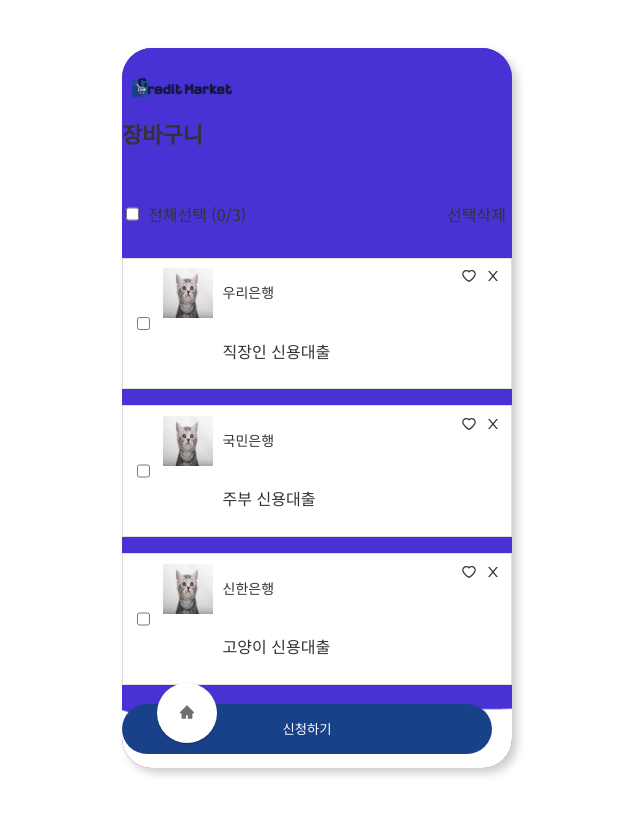
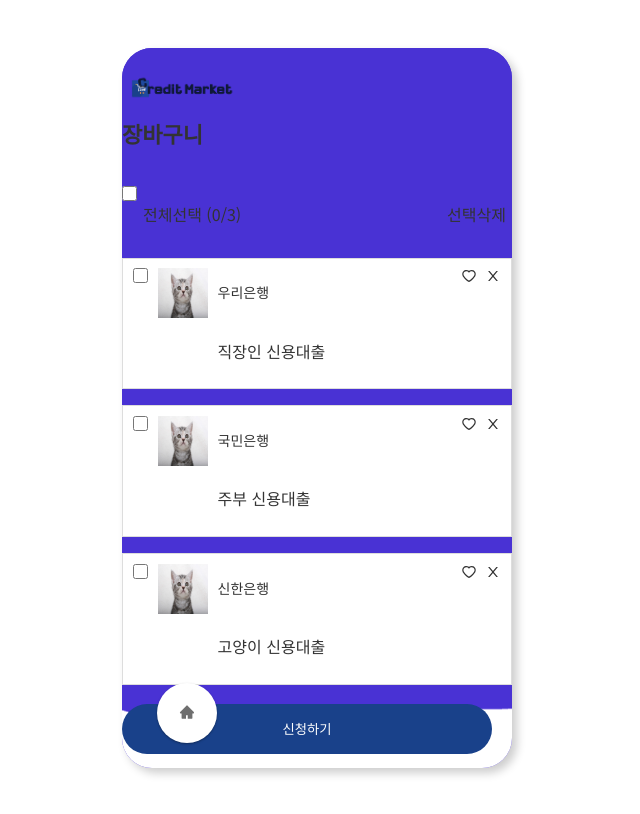
Before and after one commit to fastcampus-mini/credit-market-FE, a React (Vite) app: page /cart in a window 1280 px wide. Shown: the whole page, without its empty margins (323-963 px from the left). Built offline with nearby package versions, Linux system fonts and the light colour scheme; no server answers; what emotion-reset would draw is missing.

Commit message:
Design: 체크박스 색상 지정

```diff
--- a/src/styles/GlobalStyle.tsx
+++ b/src/styles/GlobalStyle.tsx
@@ -37,6 +37,15 @@ const style = css`
       a {
         color: inherit;
       }
+
+      input[type='checkbox'] {
+        display: flex;
+        accent-color: ${colors.checkboxColor};
+        width: 15px;
+        height: 15px;
+        margin: 0;
+        cursor: pointer;
+      }
     }
   }
 `;
--- a/src/styles/colors.ts
+++ b/src/styles/colors.ts
@@ -6,6 +6,7 @@ const colors = {
   background: '#f9fbff',
   black: '#000',
   white: '#fff',
+  checkboxColor: '#4831d4',
 };
 
 export default colors;
```
